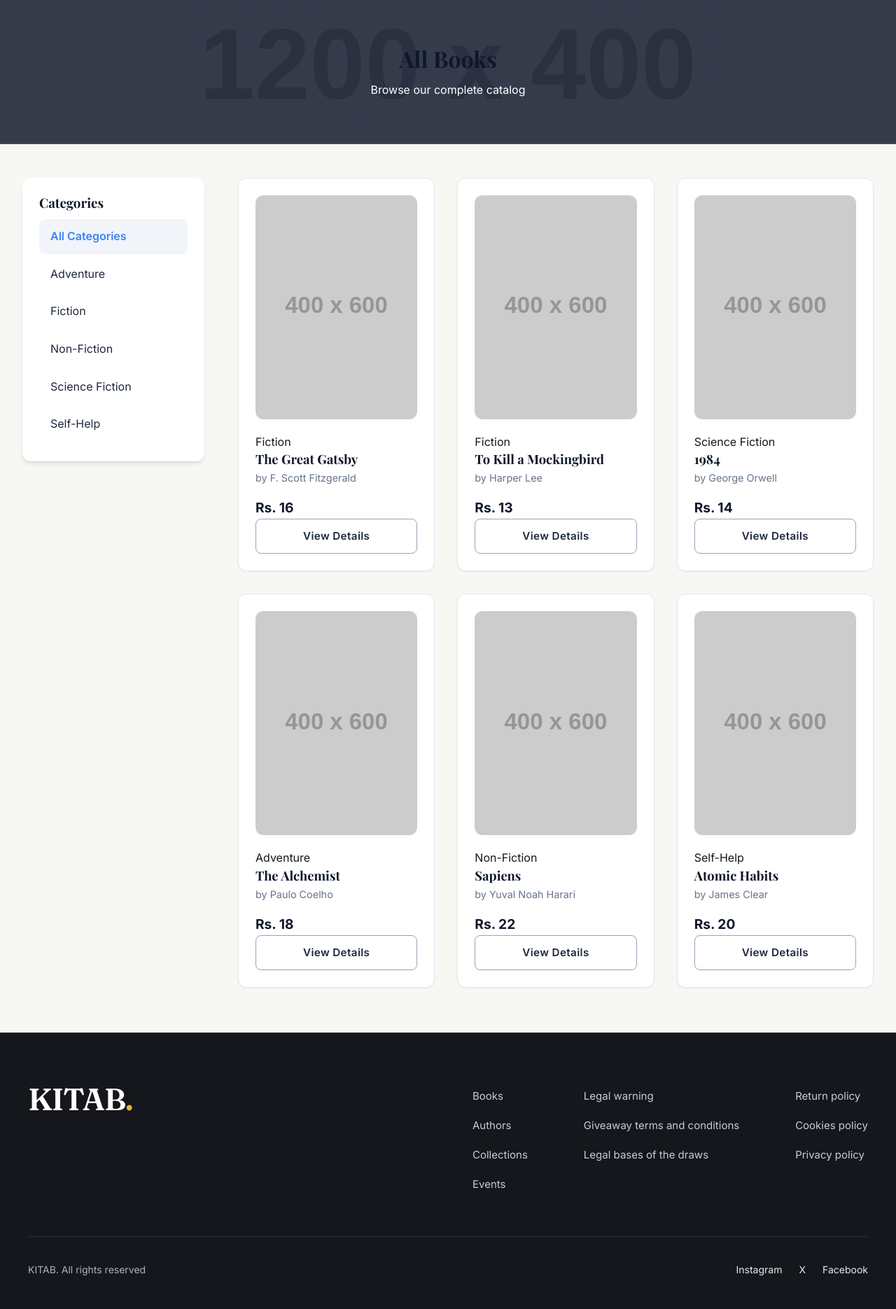
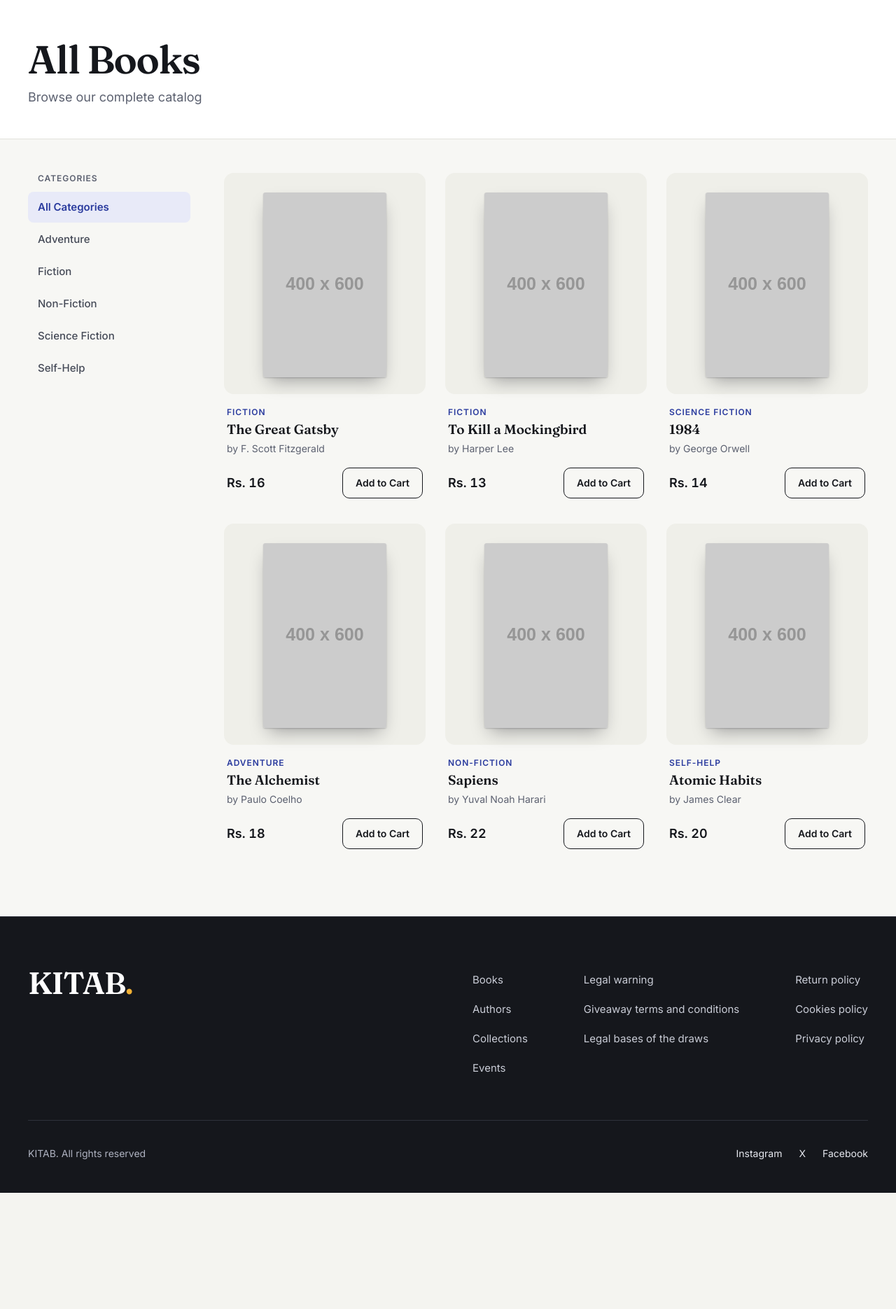
Before and after one commit to BisheshWaiba/Kitab, a PHP site: page /frontend/shop.php in a window 1280 px wide. Shown: the part 113-1983 px from the top of the page at 70% size. After the commit the page ends 1817 px from the top, so only its background shows below. Run offline with PHP 8.4, Linux system fonts and the light colour scheme; data comes from the database, SQL or seed files in the repository; grey boxes labelled with a size stand in for pictures from a placeholder-image service; some libraries are stand-ins or nearby versions.

Commit message:
Redesign shop page

```diff
--- a/assets/css/kitab.css
+++ b/assets/css/kitab.css
@@ -474,7 +474,7 @@ body {
 
 .k-grid {
   display: grid;
-  grid-template-columns: repeat(auto-fit, minmax(min(240px, 100%), 1fr));
+  grid-template-columns: repeat(auto-fill, minmax(min(240px, 100%), 1fr));
   gap: 36px 28px;
 }
 
@@ -524,6 +524,90 @@ body {
 .k-pick__price { font-size: 17px; font-weight: 600; color: #fff; font-variant-numeric: tabular-nums; }
 .k-picks__empty { grid-column: 1 / -1; padding: 2rem 0; color: #C9CCD6; }
 
+/* ---------- Page header band (Shop, and later pages) ---------- */
+.k-pagehead { background: var(--k-white); border-bottom: 1px solid var(--k-line); }
+
+.k-pagehead__inner { max-width: 1280px; margin: 0 auto; padding: 56px 40px 44px; box-sizing: border-box; }
+
+.k-h1 {
+  margin: 0;
+  font-family: var(--k-display);
+  font-weight: 600;
+  font-size: clamp(40px, 5vw, 56px);
+  line-height: 1.05;
+  letter-spacing: -.025em;
+  color: var(--k-ink);
+}
+.k-pagehead p { margin: 10px 0 0; font-size: 18px; color: var(--k-muted); }
+
+/* ---------- Shop ---------- */
+.k-shop {
+  max-width: 1280px;
+  margin: 0 auto;
+  padding: 48px 40px 96px;
+  box-sizing: border-box;
+  display: flex;
+  flex-wrap: wrap;
+  gap: 48px;
+  align-items: flex-start;
+}
+
+.k-side { flex: 0 0 232px; position: sticky; top: 100px; display: flex; flex-direction: column; gap: 12px; }
+
+.k-side__title {
+  margin: 0;
+  padding: 0 14px;
+  font-family: var(--k-body);
+  font-size: 12px;
+  font-weight: 600;
+  letter-spacing: .08em;
+  text-transform: uppercase;
+  color: var(--k-muted);
+}
+
+.k-side__list { list-style: none; margin: 0; padding: 0; display: flex; flex-direction: column; gap: 2px; }
+
+.k-side__link {
+  display: flex;
+  align-items: center;
+  height: 44px;
+  padding: 0 14px;
+  border-radius: 8px;
+  font-size: 15px;
+  font-weight: 500;
+  color: var(--k-ink-2);
+  transition: background-color .15s, color .15s;
+}
+.k-side__link:hover { background: var(--k-band); color: var(--k-ink); }
+.k-side__link.is-active { background: var(--k-accent-tint); color: var(--k-accent); font-weight: 600; }
+.k-side__link:focus-visible { outline: 3px solid var(--k-accent); outline-offset: 2px; }
+
+.k-shop__main { flex: 999 1 640px; min-width: 0; }
+
+.k-results { margin: 0 0 28px; font-size: 16px; color: var(--k-ink-2); }
+.k-results strong { color: var(--k-ink); }
+
+.k-empty {
+  display: flex;
+  flex-direction: column;
+  align-items: center;
+  gap: 20px;
+  padding: 72px 24px;
+  border: 1px dashed #B8BAC4;
+  border-radius: 16px;
+  text-align: center;
+}
+.k-empty p { margin: 0; font-size: 17px; color: var(--k-ink-2); }
+
+@media (max-width: 900px) {
+  .k-pagehead__inner { padding: 40px 20px 32px; }
+  .k-shop { padding: 32px 20px 64px; gap: 32px; }
+  .k-side { flex: 1 1 100%; position: static; }
+  .k-side__list { flex-direction: row; flex-wrap: wrap; gap: 8px; }
+  .k-side__link { height: 40px; padding: 0 16px; border: 1px solid var(--k-line); border-radius: 999px; background: var(--k-white); }
+  .k-side__link.is-active { border-color: var(--k-accent); }
+}
+
 /* ---------- Responsive ---------- */
 @media (max-width: 900px) {
   .k-nav__inner { height: auto; flex-wrap: wrap; padding: 12px 20px; gap: 12px 16px; }
--- a/frontend/shop.php
+++ b/frontend/shop.php
@@ -1,5 +1,6 @@
 <?php
 require_once '../config/db.php';
+require_once '../includes/helpers.php';
 require_once '../includes/header.php';
 
 // Build Query
@@ -27,66 +28,50 @@ $cat_sql = "SELECT DISTINCT category FROM books ORDER BY category ASC";
 $cat_result = $conn->query($cat_sql);
 ?>
 
-<div class="shop-header">
-    <div class="container">
-        <h1>All Books</h1>
+<section class="k-pagehead">
+    <div class="k-pagehead__inner">
+        <h1 class="k-h1">All Books</h1>
         <p>Browse our complete catalog</p>
     </div>
-</div>
+</section>
 
-<div class="container shop-container">
-    <aside class="sidebar">
-        <div class="filter-group">
-            <h3>Categories</h3>
-            <ul>
-                <li><a href="shop.php" class="<?php echo !isset($_GET['category']) ? 'active' : ''; ?>">All
-                        Categories</a></li>
+<div class="k-shop">
+    <aside class="k-side">
+        <h2 class="k-side__title">Categories</h2>
+        <ul class="k-side__list">
+            <li><a href="shop.php" class="k-side__link<?php echo empty($_GET['category']) ? ' is-active' : ''; ?>"
+                    <?php echo empty($_GET['category']) ? 'aria-current="page"' : ''; ?>>All Categories</a></li>
             <?php while ($cat = $cat_result->fetch_assoc()): ?>
+                <?php $is_active = (isset($_GET['category']) && $_GET['category'] == $cat['category']); ?>
                 <li>
                     <a href="shop.php?category=<?php echo urlencode($cat['category']); ?>"
-                            class="<?php echo (isset($_GET['category']) && $_GET['category'] == $cat['category']) ? 'active' : ''; ?>">
+                        class="k-side__link<?php echo $is_active ? ' is-active' : ''; ?>"
+                        <?php echo $is_active ? 'aria-current="page"' : ''; ?>>
                         <?php echo htmlspecialchars($cat['category']); ?>
                     </a>
                 </li>
             <?php endwhile; ?>
         </ul>
-        </div>
     </aside>
 
-    <main class="shop-content">
+    <main class="k-shop__main">
         <?php if (isset($_GET['search'])): ?>
-            <p class="search-result-text">Search results for
+            <p class="k-results">Search results for
                 "<strong><?php echo htmlspecialchars($_GET['search']); ?></strong>"</p>
         <?php endif; ?>
 
-        <div class="grid books-grid">
         <?php if ($result->num_rows > 0): ?>
+            <div class="k-grid">
                 <?php while ($row = $result->fetch_assoc()): ?>
-                    <div class="card book-card">
-                        <div class="book-image">
-                            <img src="<?php echo strpos($row['image'], 'http') === 0 ? htmlspecialchars($row['image']) : BASE_URL . htmlspecialchars($row['image']); ?>"
-                                alt="<?php echo htmlspecialchars($row['title']); ?>">
+                    <?php k_book_card($row); ?>
+                <?php endwhile; ?>
             </div>
-                        <div class="book-info">
-                            <span class="category"><?php echo htmlspecialchars($row['category']); ?></span>
-                            <h3><?php echo htmlspecialchars($row['title']); ?></h3>
-                            <p class="author">by <?php echo htmlspecialchars($row['author']); ?></p>
-                            <div class="book-footer">
-                                <span class="price">Rs.
-                                    <?php echo htmlspecialchars(number_format($row['price'])); ?></span>
-                            </div>
-                            <a href="product.php?id=<?php echo $row['id']; ?>" class="btn btn-block btn-outline mt-2">View
-                                Details</a>
-                        </div>
-                    </div>
-                <?php endwhile; ?>
         <?php else: ?>
-                <div class="no-results">
+            <div class="k-empty">
                 <p>No books found matching your criteria.</p>
-                    <a href="shop.php" class="btn btn-outline">Clear Filters</a>
+                <a href="shop.php" class="k-btn k-btn--outline">Clear Filters</a>
             </div>
         <?php endif; ?>
-        </div>
     </main>
 </div>
 
--- /dev/null
+++ b/includes/helpers.php
@@ -0,0 +1,36 @@
+<?php
+// Shared markup helpers for the redesigned pages. Needs BASE_URL (config/db.php).
+
+// Cover image, or a titled placeholder when a book has none.
+function k_cover(array $b, string $class = 'k-cover', bool $lazy = true): void
+{
+    $img = trim((string) ($b['image'] ?? ''));
+    if ($img === '') {
+        echo '<div class="' . $class . ' k-cover--empty">' . htmlspecialchars($b['title']) . '</div>';
+        return;
+    }
+    $src = strpos($img, 'http') === 0 ? $img : BASE_URL . $img;
+    echo '<img class="' . $class . '" src="' . htmlspecialchars($src) . '" alt="' . htmlspecialchars($b['title']) . '"'
+        . ($lazy ? ' loading="lazy"' : '') . '>';
+}
+
+function k_book_card(array $b): void
+{
+    $href = BASE_URL . 'frontend/product.php?id=' . (int) $b['id'];
+    ?>
+    <article class="k-book">
+        <a class="k-book__cover" href="<?php echo $href; ?>" tabindex="-1" aria-hidden="true">
+            <?php k_cover($b); ?>
+        </a>
+        <div class="k-book__info">
+            <span class="k-book__cat"><?php echo htmlspecialchars($b['category']); ?></span>
+            <a class="k-book__title" href="<?php echo $href; ?>"><?php echo htmlspecialchars($b['title']); ?></a>
+            <span class="k-book__author">by <?php echo htmlspecialchars($b['author']); ?></span>
+        </div>
+        <div class="k-book__foot">
+            <span class="k-book__price">Rs. <?php echo number_format((float) $b['price']); ?></span>
+            <a href="<?php echo $href; ?>" class="k-btn k-btn--outline">Add to Cart</a>
+        </div>
+    </article>
+    <?php
+}
```
Also changed, not shown: index.php (+1 -34 lines). Lines whose indentation alone changed are shown as unchanged.
